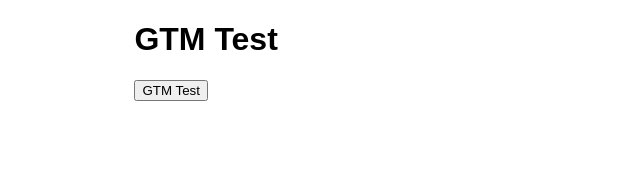
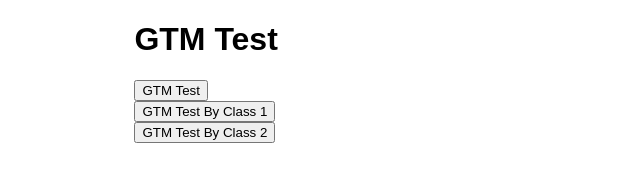
Before and after one commit to andyb-esdm/gtm-test, a plain HTML site: page index.html in a window 1280 px wide. Shown: the whole page, without its empty margins (0-640 px from the left). Drawn offline with Linux system fonts and the light colour scheme.

Commit message:
buttons with classes

```diff
--- a/index.html
+++ b/index.html
@@ -29,6 +29,12 @@
         <h1>GTM Test</h1>
         <button id="gtm-test">GTM Test</button>
     </div>
+    <div class="container">
+        <button class="gtm-test-button" id="gtm-test-class-1">GTM Test By Class 1</button>
+    </div>
+    <div class="container">
+        <button class="gtm-test-button" id="gtm-test-class-2">GTM Test By Class 2</button>
+    </div>
 
 </body>
 
--- a/styles.css
+++ b/styles.css
@@ -12,7 +12,6 @@ body {
     font-family: Sans-Serif;
 }
 
-
 div.container {
     width: 80%;
     margin-inline-start: auto;
```
